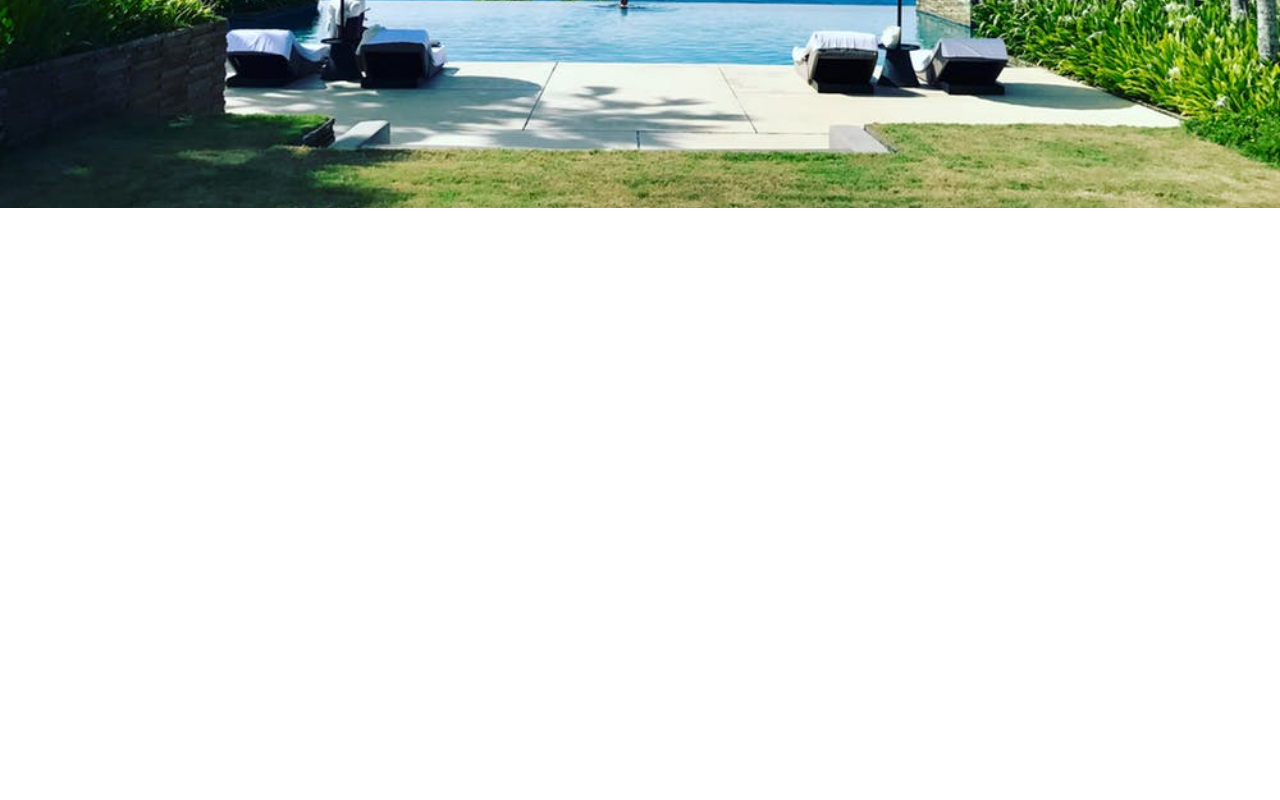
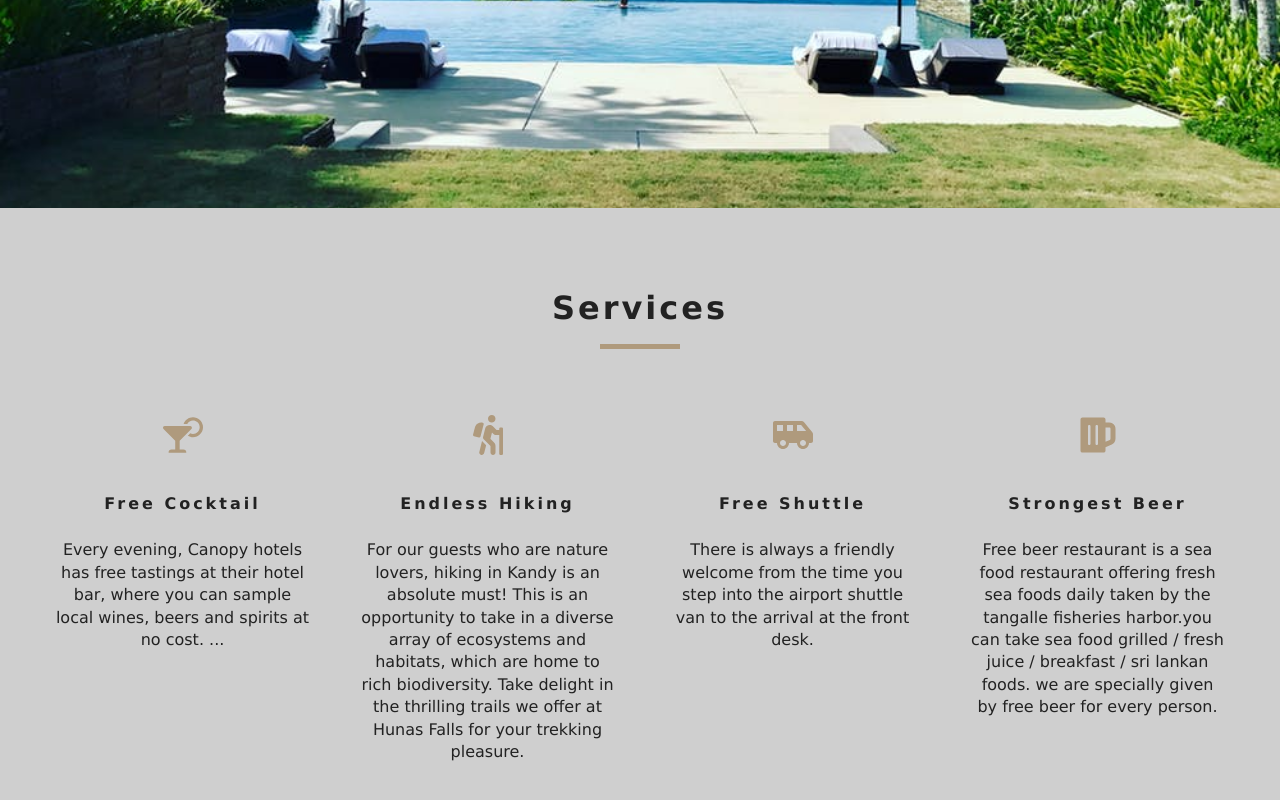
Before and after one commit to DilanMDA/Beach-Resort, a React (Create React App) app: page / in a window 1280 px wide. Shown: the part 592-1392 px from the top of the page. Before the commit the page ends 800 px from the top, so only its background shows below. Built offline with nearby package versions, Linux system fonts and the light colour scheme.

Commit message:
Title and Services component added

```diff
--- a/src/App.css
+++ b/src/App.css
@@ -3,6 +3,7 @@
     padding: 0;
     box-sizing: border-box;
 }
+
 :root {
     --primaryColor: #af9a7d;
     --mainWhite: #fff;
@@ -15,7 +16,10 @@
     --lightShadow: 2px 5px 3px 0px rgba(0, 0, 0, 0.5);
     --darkShadow: 4px 10px 5px 0px rgba(0, 0, 0, 0.5);
 }
+
+
 /* globals */
+
 body {
     padding-top: 66px;
     color: var(--mainBlack);
@@ -23,30 +27,36 @@ body {
     font-family: Verdana, Geneva, Tahoma, sans-serif;
     line-height: 1.4;
 }
+
 h1 {
     font-size: 3em;
     line-height: 1;
     margin-bottom: 0.5em;
 }
+
 h2 {
     font-size: 2em;
     margin-bottom: 0.75em;
 }
+
 h3 {
     font-size: 1.5em;
     line-height: 1;
     margin-bottom: 1em;
 }
+
 h4 {
     font-size: 1.2em;
     line-height: 1.25;
     margin-bottom: 1.25em;
 }
+
 h5 {
     font-size: 1em;
     font-weight: bold;
     margin-bottom: 1.5em;
 }
+
 h6 {
     font-size: 1em;
     font-weight: bold;
@@ -65,20 +75,24 @@ h6 {
     text-transform: uppercase;
     cursor: pointer;
 }
+
 .btn-primary:hover {
     background: transparent;
     color: var(--primaryColor);
 }
+
 .loading {
     text-transform: capitalize;
     text-align: center;
     margin-top: 3rem;
 }
+
 .error {
     text-align: center;
     text-transform: uppercase;
     margin: 2rem 0;
 }
+
 .empty-search {
     text-align: center;
     text-transform: capitalize;
@@ -86,8 +100,13 @@ h6 {
     padding: 1rem;
     letter-spacing: var(--mainSpacing);
 }
+
+
 /* end of globals */
+
+
 /* Navbar */
+
 .navbar {
     position: fixed;
     top: 0;
@@ -97,26 +116,31 @@ h6 {
     background: var(--offWhite);
     z-index: 1;
 }
+
 .nav-header {
     display: flex;
     justify-content: space-between;
 }
+
 .nav-btn {
     background: transparent;
     border: none;
     cursor: pointer;
     outline: none;
 }
+
 .nav-icon {
     font-size: 1.5rem;
     color: var(--primaryColor);
 }
+
 .nav-links {
     height: 0;
     overflow: hidden;
     transition: var(--mainTransition);
     list-style-type: none;
 }
+
 .nav-links a {
     display: block;
     text-decoration: none;
@@ -128,6 +152,7 @@ h6 {
     font-weight: 600;
     letter-spacing: var(--mainSpacing);
 }
+
 .nav-links a:hover {
     color: var(--primaryColor);
 }
@@ -135,6 +160,7 @@ h6 {
 .show-nav {
     height: 100px;
 }
+
 @media screen and (min-width: 768px) {
     .nav-btn {
         display: none;
@@ -154,8 +180,13 @@ h6 {
         padding: 0.5rem 0;
     }
 }
+
+
 /* end of navbar */
+
+
 /* Hero */
+
 .defaultHero,
 .roomsHero {
     min-height: calc(100vh - 66px);
@@ -164,12 +195,18 @@ h6 {
     align-items: center;
     justify-content: center;
 }
+
 .roomsHero {
     background-image: url("./images/room-2.jpeg");
     min-height: 60vh;
 }
+
+
 /* End of Hero */
+
+
 /* Banner */
+
 .banner {
     display: inline-block;
     background: rgba(0, 0, 0, 0.5);
@@ -179,19 +216,23 @@ h6 {
     text-transform: capitalize;
     letter-spacing: var(--mainSpacing);
 }
+
 .banner h1 {
     font-size: 2.5rem;
 }
+
 .banner div {
-  width: 10rem;
+    width: 15rem;
     height: 5px;
     background: var(--primaryColor);
     margin: 1.7rem auto;
 }
+
 .banner p {
     font-size: 1.2rem;
     margin-bottom: 2rem;
 }
+
 @media screen and (min-width: 576px) {
     .banner {
         padding: 2rem 3rem;
@@ -200,6 +241,7 @@ h6 {
         font-size: 3rem;
     }
 }
+
 @media screen and (min-width: 992px) {
     .banner {
         padding: 2rem 6rem;
@@ -208,34 +250,47 @@ h6 {
         font-size: 4rem;
     }
 }
+
+
 /* End of Banner */
+
+
 /* Title */
+
 .section-title {
     text-align: center;
     margin-bottom: 4rem;
 }
+
 .section-title h4 {
     font-size: 2rem;
     letter-spacing: var(--mainSpacing);
     text-transform: capitalize;
     margin-bottom: 1rem;
 }
+
 .section-title div {
     width: 5rem;
     height: 5px;
     margin: 0 auto;
     background: var(--primaryColor);
 }
+
+
 /* end of Title */
 
+
 /* services */
+
 .services {
     padding: 5rem 0;
 }
+
 .services {
     background: var(--darkGrey);
     text-align: center;
 }
+
 .services-center {
     width: 90vw;
     margin: 0 auto;
@@ -244,19 +299,24 @@ h6 {
     grid-row-gap: 2rem;
     grid-column-gap: 50px;
 }
+
 .service span {
     display: inline-block;
     color: var(--primaryColor);
     font-size: 2.5rem;
     margin-bottom: 1.5rem;
 }
+
 .services h6 {
     letter-spacing: var(--mainSpacing);
+    text-transform: capitalize;
 }
+
 .services p {
     width: 80%;
     margin: 0 auto;
 }
+
 @media screen and (min-width: 992px) {
     .services-center {
         width: 95vw;
@@ -269,12 +329,17 @@ h6 {
         width: 100%;
     }
 }
+
+
 /*end of services */
+
+
 /* featured rooms */
 
 .featured-rooms {
     padding: 5rem 0;
 }
+
 .featured-rooms-center {
     width: 80vw;
     margin: 0 auto;
@@ -283,24 +348,32 @@ h6 {
     grid-row-gap: 2rem;
     grid-column-gap: 40px;
 }
+
 @media screen and (min-width: 776px) {
     .featured-rooms-center {
         width: 90vw;
         grid-template-columns: repeat(auto-fit, minmax(330px, 1fr));
     }
 }
+
 @media screen and (min-width: 992px) {
     .featured-rooms-center {
         width: 95vw;
         max-width: 1170px;
     }
 }
+
+
 /* end pf featured rooms */
+
+
 /* room */
+
 .room {
     box-shadow: var(--lightShadow);
     transition: var(--mainTransition);
 }
+
 .room:hover {
     box-shadow: var(--darkShadow);
 }
@@ -308,11 +381,13 @@ h6 {
 .img-container {
     position: relative;
 }
+
 .img-container img {
     width: 100%;
     display: block;
     transition: var(--mainTransition);
 }
+
 .price-top {
     position: absolute;
     top: 0;
@@ -325,12 +400,14 @@ h6 {
     text-align: center;
     transition: var(--mainTransition);
 }
+
 .price-top h6 {
     margin-bottom: 0;
     font-size: 0.9rem;
     font-weight: 300;
     letter-spacing: var(--mainSpacing);
 }
+
 .room-link {
     position: absolute;
     top: 50%;
@@ -338,18 +415,23 @@ h6 {
     transform: scale(0);
     transition: all 0.3s linear;
 }
+
 .img-container:hover {
     background: rgba(0, 0, 0, 0.8);
 }
+
 .img-container:hover img {
     opacity: 0.3;
 }
+
 .img-container:hover .price-top {
     opacity: 0;
 }
+
 .img-container:hover .room-link {
     transform: translate(-50%, -50%) scale(1);
 }
+
 .room-info {
     background: var(--darkGrey);
     text-transform: capitalize;
@@ -358,12 +440,17 @@ h6 {
     font-weight: 700;
     letter-spacing: var(--mainSpacing);
 }
+
+
 /* end of room  */
+
+
 /* single room*/
 
 .single-room {
     padding: 5rem 0 0 0;
 }
+
 .single-room-images {
     width: 80vw;
     margin: 0 auto;
@@ -372,27 +459,33 @@ h6 {
     grid-row-gap: 2rem;
     grid-column-gap: 50px;
 }
+
 .single-room-images img {
     width: 100%;
     display: block;
 }
+
 .single-room-info {
     width: 80vw;
     display: grid;
     grid-template-columns: 1fr;
     margin: 2rem auto;
 }
+
 .desc,
 .info {
     margin: 1rem 0;
 }
+
 .desc h3 {
     text-transform: capitalize;
     letter-spacing: var(--mainSpacing);
 }
+
 .desc p {
     line-height: 1.5;
 }
+
 .info h3,
 .info h6 {
     text-transform: capitalize;
@@ -402,14 +495,17 @@ h6 {
 .info h6 {
     font-weight: 300;
 }
+
 .room-extras {
     width: 80vw;
     margin: 0 auto 3rem auto;
 }
+
 .room-extras h6 {
     text-transform: capitalize;
     letter-spacing: var(--mainSpacing);
 }
+
 .extras {
     list-style-type: none;
     display: grid;
@@ -417,6 +513,7 @@ h6 {
     grid-column-gap: 2rem;
     grid-row-gap: 1rem;
 }
+
 @media screen and (min-width: 992px) {
     .single-room-images,
     .single-room-info,
@@ -433,11 +530,17 @@ h6 {
         padding-left: 3rem;
     }
 }
+
+
 /* end of single room*/
+
+
 /* roomlist */
+
 .roomslist {
     padding: 5rem 0;
 }
+
 .roomslist-center {
     width: 80vw;
     margin: 0 auto;
@@ -452,17 +555,24 @@ h6 {
         width: 90vw;
     }
 }
+
 @media screen and (min-width: 992px) {
     .roomslist-center {
         width: 95vw;
         max-width: 1170px;
     }
 }
+
+
 /* end of roomlist */
+
+
 /*  rooms fitler*/
+
 .filter-container {
     padding: 5rem 0;
 }
+
 .filter-form {
     width: 60vw;
     margin: 0 auto;
@@ -471,22 +581,27 @@ h6 {
     grid-row-gap: 2rem;
     grid-column-gap: 40px;
 }
+
 .form-group {
     text-transform: capitalize;
 }
+
 .form-group label {
     display: block;
     letter-spacing: var(--mainSpacing);
     margin-bottom: 0.5rem;
 }
+
 .form-control {
     width: 100%;
     background: transparent;
     font-size: 1rem;
 }
+
 .size-inputs {
     display: flex;
 }
+
 .size-input {
     width: 40%;
     padding: 0.2rem;
@@ -494,20 +609,25 @@ h6 {
     border-radius: 0.3rem;
     margin-right: 0.3rem;
 }
+
 .single-extra label {
     display: inline-block;
     font-size: 0.8rem;
     margin-left: 0.5rem;
 }
+
 @media screen and (min-width: 776px) {
     .filter-form {
         width: 70vw;
     }
 }
+
 @media screen and (min-width: 992px) {
     .filter-form {
         width: 95vw;
         max-width: 1170px;
     }
 }
+
+
 /* end of rooms fitler*/
--- /dev/null
+++ b/src/components/Services.js
@@ -0,0 +1,45 @@
+import React, { Component } from 'react';
+import {FaCocktail, FaHiking, FaShuttleVan, FaBeer} from 'react-icons/fa';
+import Title from './Title';
+
+export default class Services extends Component {
+    state ={
+        service : [
+            {
+                icon: <FaCocktail/>,
+                title : 'free cocktail',
+                info : 'Every evening, Canopy hotels has free tastings at their hotel bar, where you can sample local wines, beers and spirits at no cost. ...'
+            },{
+                icon: <FaHiking/>,
+                title : 'Endless Hiking',
+                info : 'For our guests who are nature lovers, hiking in Kandy is an absolute must! This is an opportunity to take in a diverse array of ecosystems and habitats, which are home to rich biodiversity. Take delight in the thrilling trails we offer at Hunas Falls for your trekking pleasure.'
+            },{
+                icon: <FaShuttleVan/>,
+                title : 'free shuttle',
+                info : 'There is always a friendly welcome from the time you step into the airport shuttle van to the arrival at the front desk.'
+            },{
+                icon: <FaBeer/>,
+                title : 'strongest beer',
+                info : 'Free beer restaurant is a sea food restaurant offering fresh sea foods daily taken by the tangalle fisheries harbor.you can take sea food grilled / fresh juice / breakfast / sri lankan foods. we are specially given by free beer for every person.'
+            }
+        ]
+    };
+    render() {
+        return (
+            <section className = 'services'>
+                 <Title title = "services"/>
+                 <div className="services-center">
+                     {this.state.service.map((item,index) =>{
+                         return(
+                             <article key = {index} className = 'service'>
+                                 <span>{item.icon}</span>
+                                 <h6>{item.title}</h6>
+                                 <p>{item.info}</p>
+                             </article>
+                         );
+                     })}
+                 </div>
+            </section>
+        )
+    }
+}
--- /dev/null
+++ b/src/components/Title.js
@@ -0,0 +1,10 @@
+import React from 'react'
+
+export default function Title({title}) {
+    return (
+        <div className = 'section-title'>
+            <h4>{title}</h4>
+            <div className = 'underline'></div>
+        </div>
+    )
+}
--- a/src/pages/Home.js
+++ b/src/pages/Home.js
@@ -2,15 +2,20 @@ import React from 'react'
 import Hero from '../components/Hero';
 import Banner from '../components/Banner';
 import { Link } from 'react-router-dom';
+import Services from  '../components/Services';
+
 
 export default function Home() {
     return (
-        <Hero>
+       <>
+       <Hero>
             <Banner title='luxurious rooms' subtitle="deluxe rooms starting at Rs 20K">
                 <Link to= '/rooms' className = 'btn-primary'>
                     our rooms
                 </Link>
             </Banner>
         </Hero>
+        <Services/>
+       </>
     );
 }
```
Also changed, not shown: 1 other file (tests, documents, lock files or other folders). Lines whose indentation alone changed are shown as unchanged.
